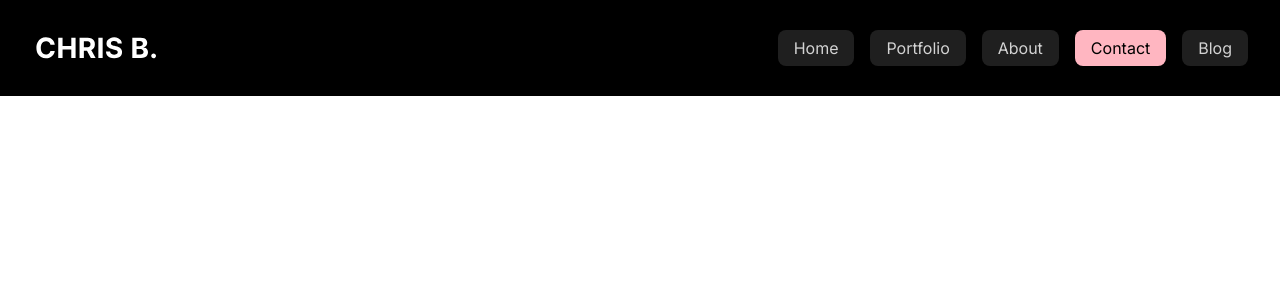
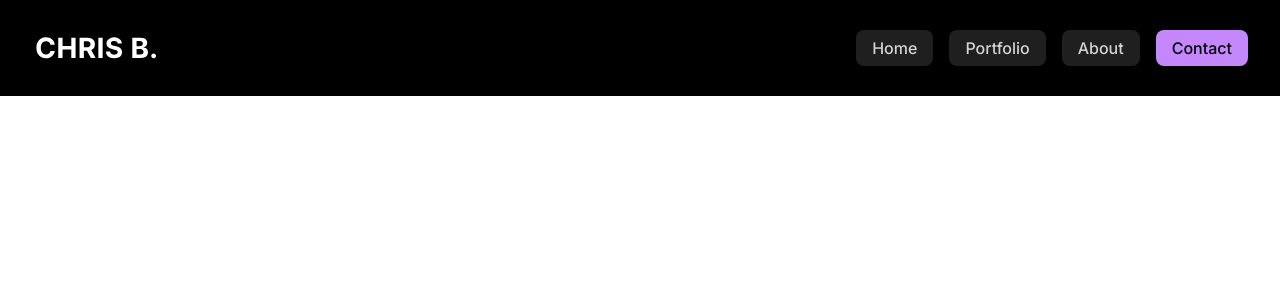
Before and after one commit to chrisdev188/personal-portfolio, a React (Vite) app: page /contact in a window 1280 px wide. Shown: the top 300 px of the page. Built offline with nearby package versions, Linux system fonts and the light colour scheme.

Commit message:
Update navlinks color

```diff
--- a/src/components/GlobalStyle.tsx
+++ b/src/components/GlobalStyle.tsx
@@ -10,8 +10,18 @@ const GlobalStyle = styled.createGlobalStyle`
     --page-width: 100rem;
     --header-height: 6rem;
 
+    /* colors */
+    --primary: #c488fc;
+    --primary-contrast-text: #000;
+    --accent: #a8d5e4;
+    --accent-contrast-text: #000;
+
     /* font values */
     --font-family: "Inter", sans-serif;
+
+    /* transitions */
+    --ease-150: all 150ms ease;
+    --ease-300: all 300ms ease;
   }
   * {
     margin: 0;
--- a/src/components/Header/Hamburger.tsx
+++ b/src/components/Header/Hamburger.tsx
@@ -24,7 +24,7 @@ const Bar = styled.span`
   width: var(--bar-width);
   height: var(--bar-height);
   background-color: var(--bg-color);
-  transition: all 200ms ease;
+  transition: var(--ease-150);
 
   &::before,
   &::after {
@@ -37,13 +37,13 @@ const Bar = styled.span`
   }
 
   &::before {
-    transition: all 200ms ease;
+    transition: var(--ease-150);
     background-color: var(--bg-color);
     top: -0.6rem;
   }
 
   &::after {
-    transition: all 200ms ease;
+    transition: var(--ease-150);
     background-color: var(--bg-color);
     top: 0.6rem;
   }
@@ -56,7 +56,7 @@ const Wrapper = styled.button<HamburgerProps>`
   place-content: center;
   border-radius: 50%;
   overflow: hidden;
-  transition: all 200ms ease;
+  transition: var(--ease-150);
 
   @media (min-width: 768px) {
     display: none;
--- a/src/components/Header/MainNav.tsx
+++ b/src/components/Header/MainNav.tsx
@@ -21,11 +21,6 @@ const navlist = [
     id: 3,
     name: "contact",
     path: "/contact",
-  },
-  {
-    id: 4,
-    name: "blog",
-    path: "/blog",
   },
 ];
 
@@ -58,19 +53,20 @@ const Wrapper = styled.nav`
       padding: 0.5em 1em;
       background-color: #1f1f1f;
       color: lightgray;
+      font-weight: 500;
+      text-transform: capitalize;
       border-radius: 0.5em;
-      text-transform: capitalize;
-      transition: all 200ms ease;
+      transition: var(--ease-150);
 
       &:hover,
       &:active {
-        background-color: lightblue;
-        color: black;
+        background-color: var(--accent);
+        color: var(--accent-contrast-text);
       }
 
       &.active {
-        background-color: lightpink;
-        color: black;
+        background-color: var(--primary);
+        color: var(--primary-contrast-text);
       }
     }
   }
```
